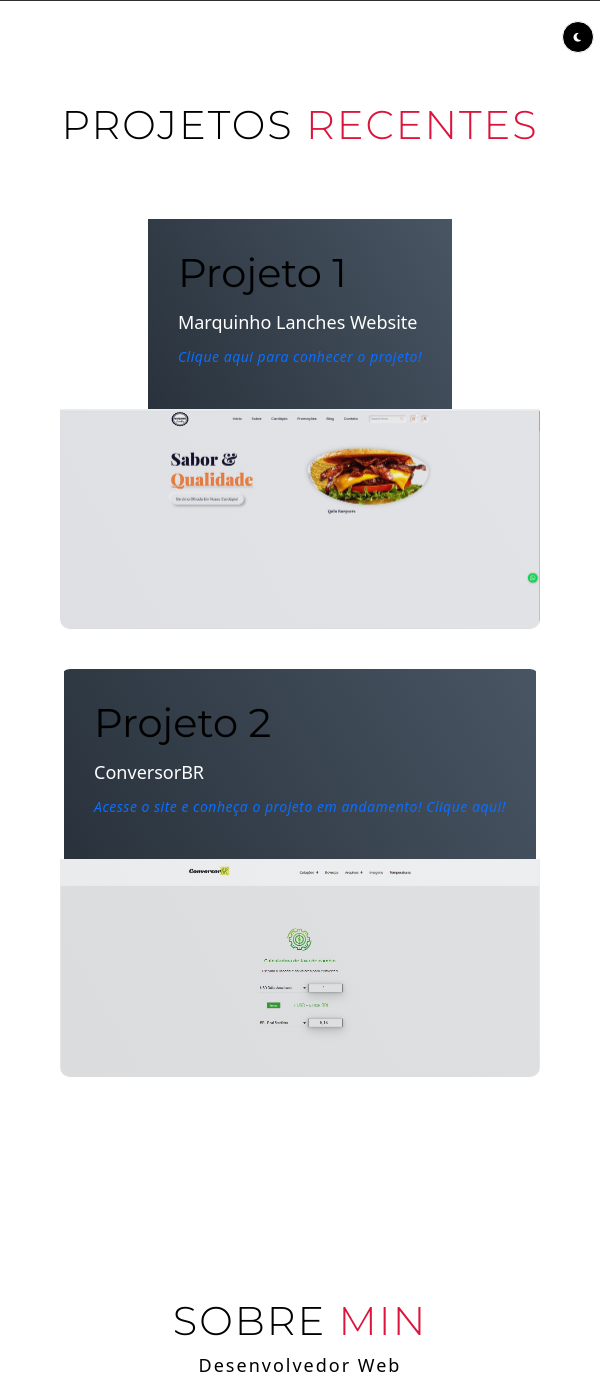
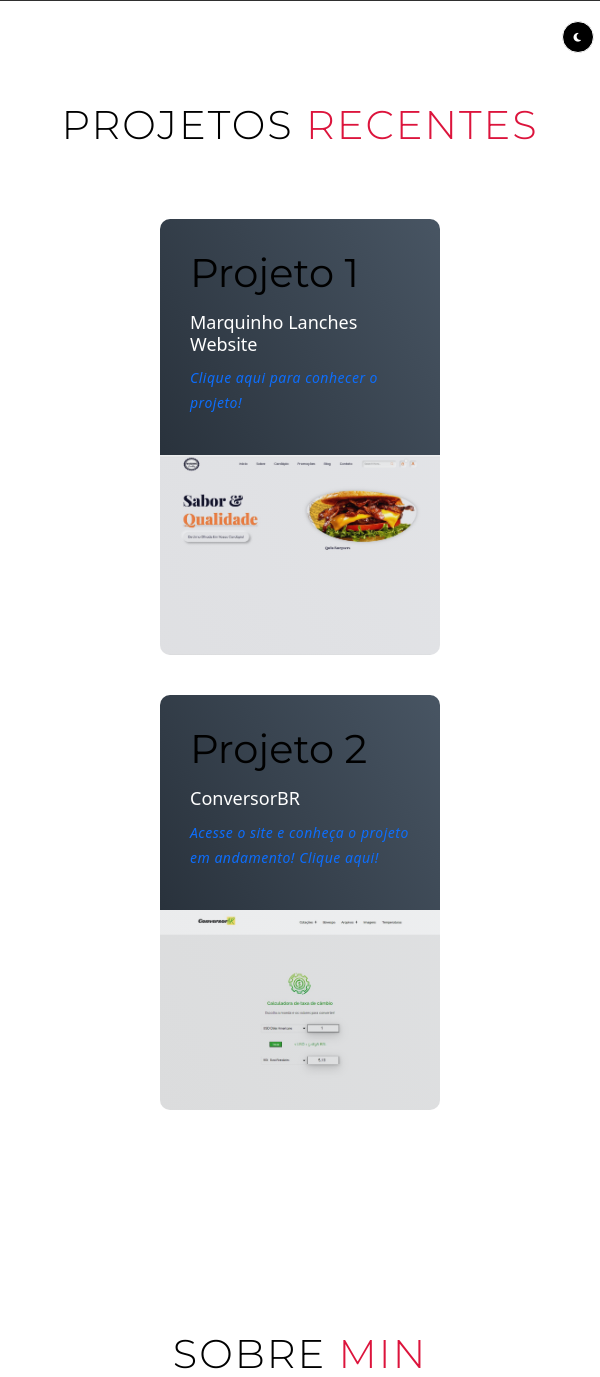
Before and after one commit to AdrianLocks/Portfolio, a PHP site: page / in a window 600 px wide. Shown: the part 799-2176 px from the top of the page. Run offline with PHP 8.4, Linux system fonts and the light colour scheme; some libraries are stand-ins or nearby versions; grey boxes are pictures that could not be loaded.

Commit message:
Update style.css

```diff
--- a/style.css
+++ b/style.css
@@ -940,3 +940,20 @@ p {
 }
 
 }
+
+@media  screen and (min-width: 400px) and (max-width:600px){
+    #projeto .projeto-item {
+		border:50%;
+		width:280px;
+		padding: 0 0px 0px;
+
+	}
+
+	#projeto .projeto-img img {
+		height: 200px;
+		border:50%;
+	}
+	#projeto .todos-projeto{
+		padding: 0 0px 0px;
+	}
+}
```
